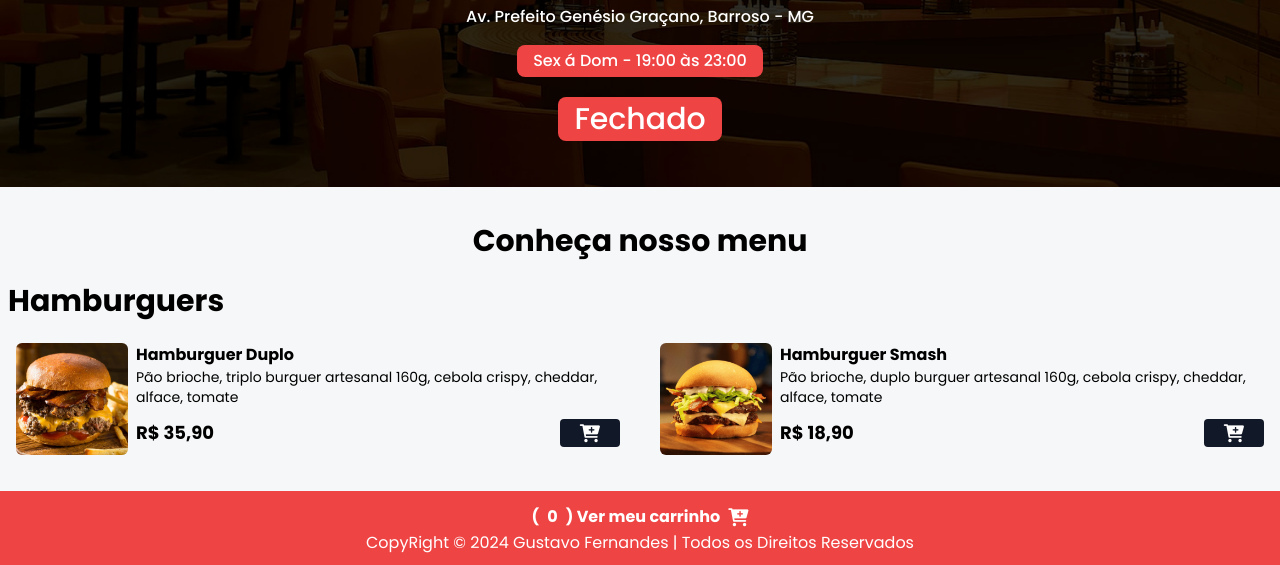
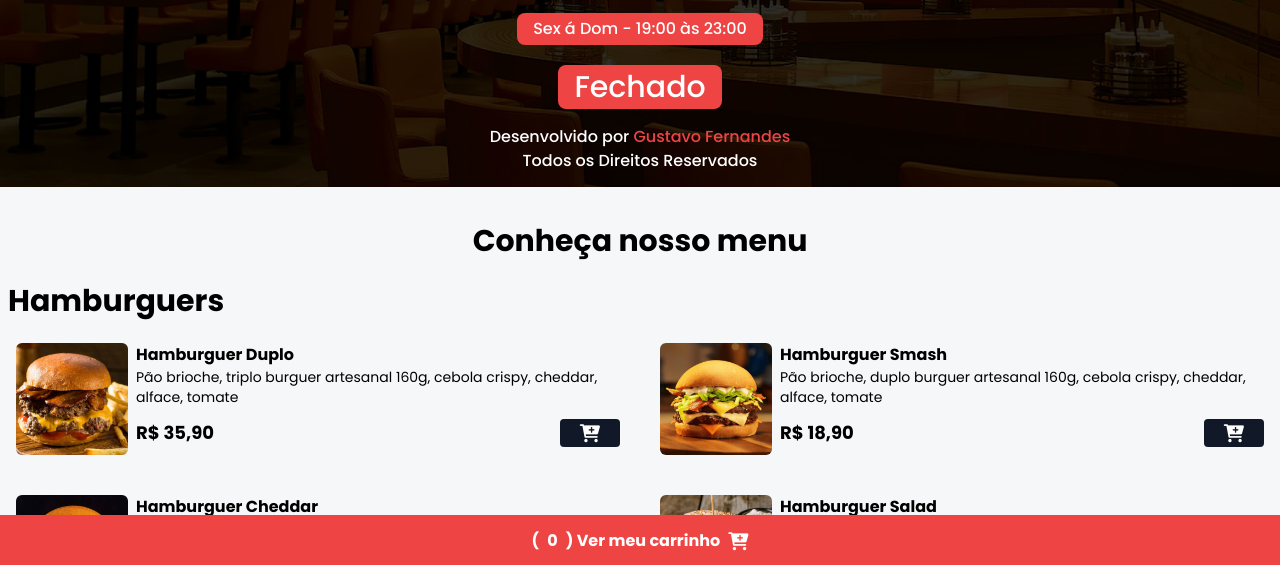
Before and after one commit to yGuss/cardapio, a website: page index.html in a window 1280 px wide. Shown: the part 233-798 px from the top of the page. Drawn offline with nearby package versions, Linux system fonts and the light colour scheme.

Commit message:
Added developed by

```diff
--- a/index.html
+++ b/index.html
@@ -38,6 +38,14 @@
             </div>
             <p class="text-center font-medium mt-5 px-4 py-1 text-white rounded-lg text-3xl  hidden"
                 id="restaurant-open-close"></p>
+
+            <div class="flex flex-col items-center mt-4">
+                <span class="text-white font-medium">Desenvolvido por <a class="text-red-500"
+                        href="https://wa.me/32998298960">Gustavo
+                        Fernandes</a></span>
+                <span class="text-white font-medium">Todos os Direitos Reservados</span>
+
+            </div>
         </div>
     </header>
 
@@ -397,9 +405,7 @@
             Ver meu carrinho
             <i class="fa fa-cart-plus text-lg text-white"></i>
         </button>
-        <p class="text-white text-center text-wrap px-2">CopyRight © 2024 Gustavo Fernandes | Todos os Direitos
-            Reservados
-        </p>
+
     </footer>
     <script src="
 https://cdn.jsdelivr.net/npm/toastify-js@1.12.0/src/toastify.min.js
```
Also changed, not shown: styles/output.css.
